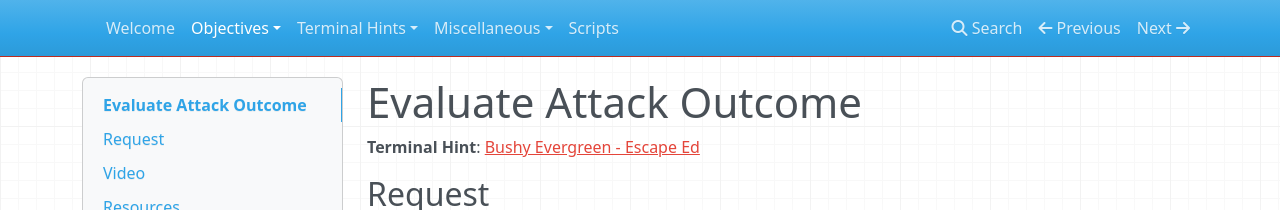
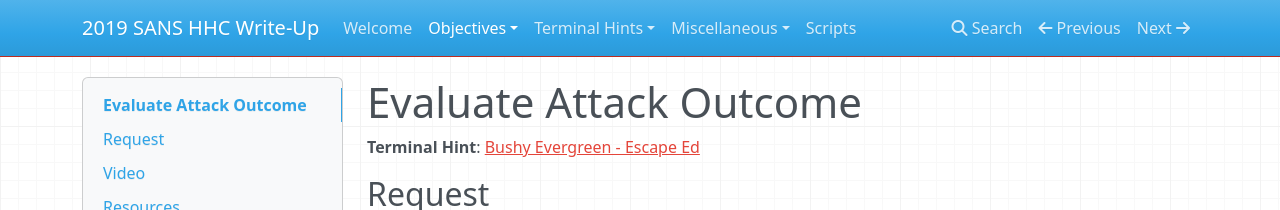
Before and after one commit to crahan/HolidayHackChallenge2019, an MkDocs documentation site: the page built from docs/objectives/o3.md, in a window 1280 px wide. Shown: the top 210 px of the page. Built offline with MkDocs 1.6.1, drawn with Linux system fonts in a browser that asks for light colours; nearby versions of some CDN libraries; a style sheet for code colours, icons or effects is not loaded.

Commit message:
Added title

```diff
--- a/mkdocs.yml
+++ b/mkdocs.yml
@@ -1,4 +1,4 @@
-site_name: ''
+site_name: "2019 SANS HHC Write-Up"
 site_author: Thomas Bouve
 copyright: Thomas Bouve - <a href="https://twitter.com/crahan">@CraHan</a>
 theme:
```
